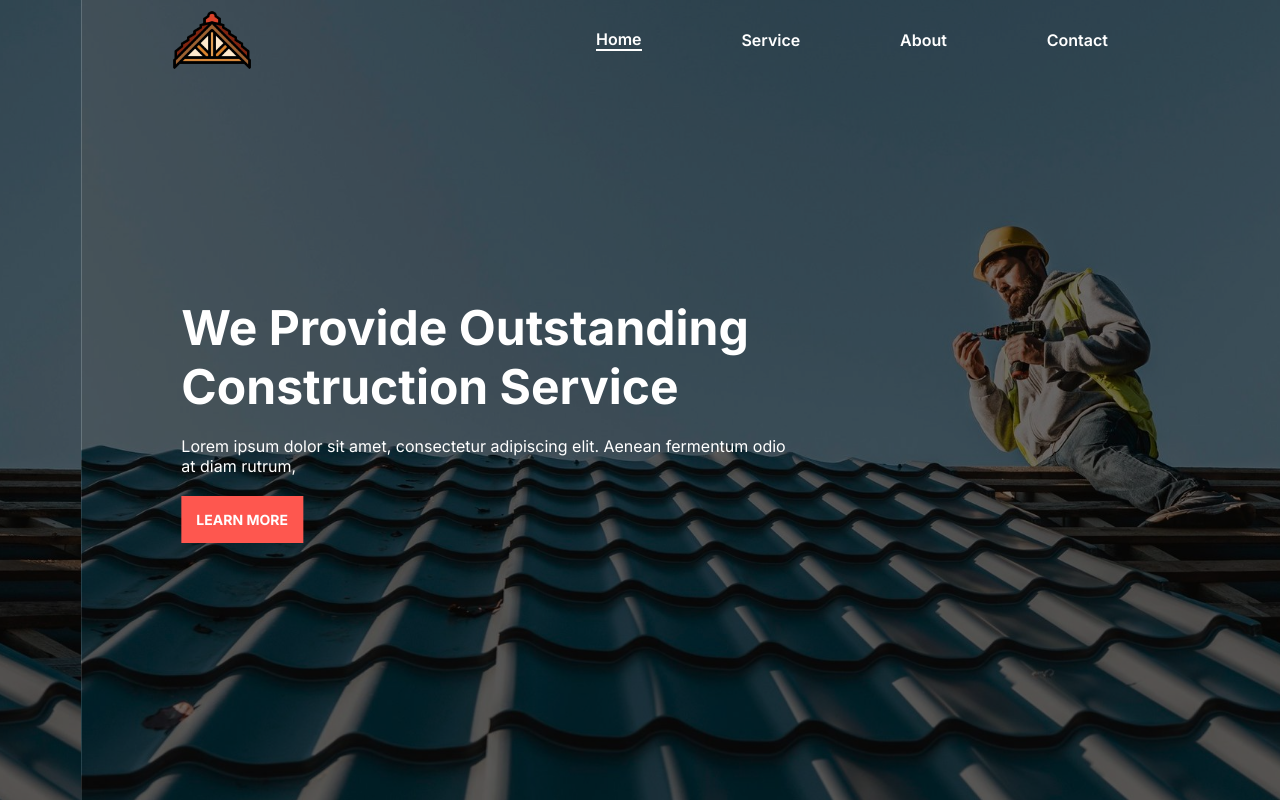
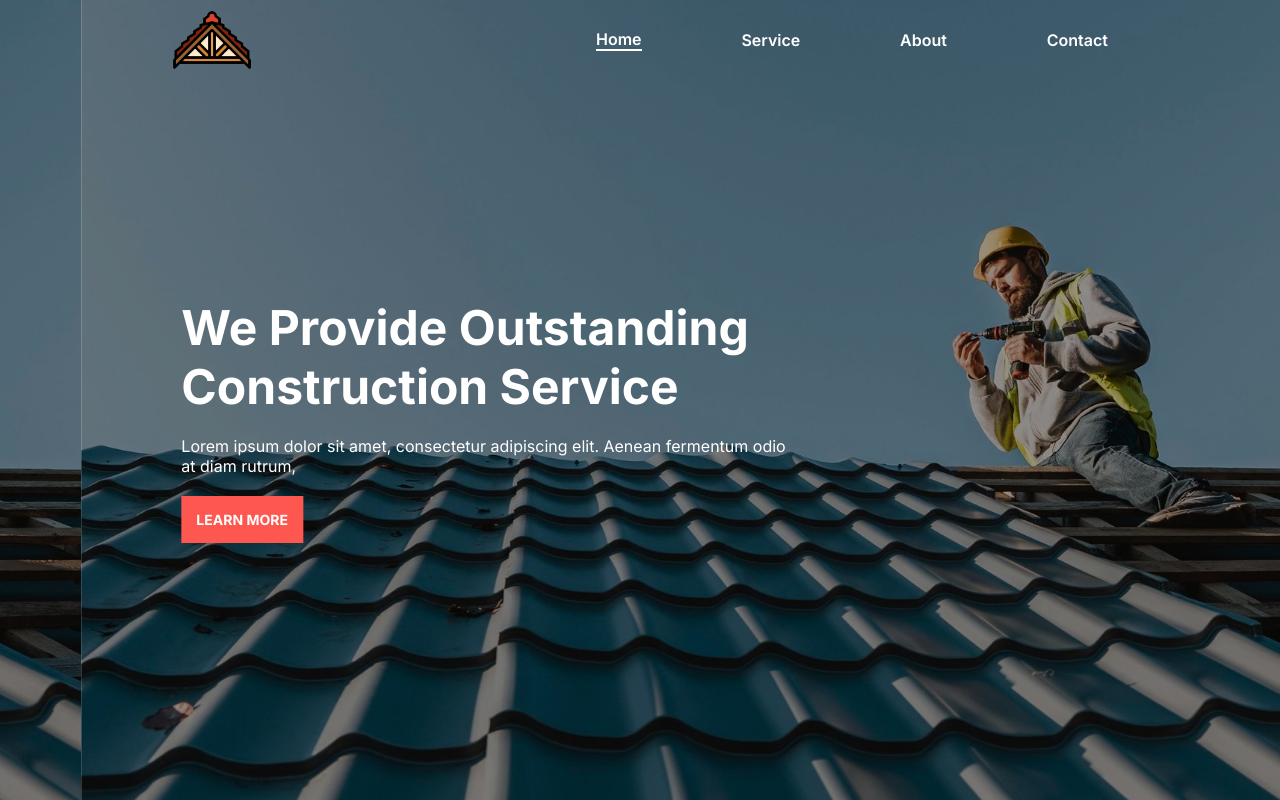
Before and after one commit to arifqasemi/hqceiling, a Next.js app: page /home in a window 1280 px wide. Built offline with nearby package versions, Linux system fonts and the light colour scheme.

Commit message:
slider background

```diff
--- a/components/hero-section.css
+++ b/components/hero-section.css
@@ -1,6 +1,6 @@
 
 .over-lay{
-    background-color: rgba(0, 0, 0, 0.532);
+    background-color: rgba(0, 0, 0, 0.377);
     width: 100%;
     height: 105vh;
     display: flex;
```
